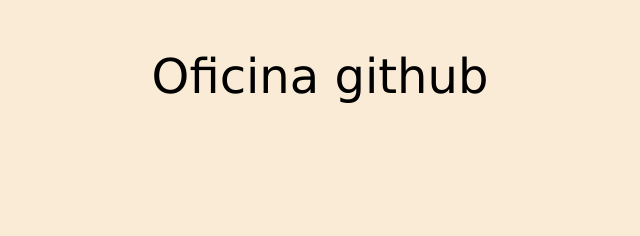
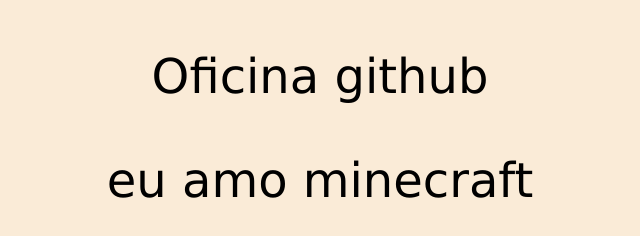
Before and after one commit to tauterbook515/hospedagem-oficina, a plain HTML site: page index.html in a window 1280 px wide. Shown: the whole page, without its empty margins (320-960 px from the left). Drawn offline with Linux system fonts and the light colour scheme.

Commit message:
mudando site

```diff
--- a/index.html
+++ b/index.html
@@ -8,5 +8,6 @@
 </head>
 <body>
     <p>Oficina github</p>
+    <p>eu amo minecraft</p>
 </body>
 </html>
```
